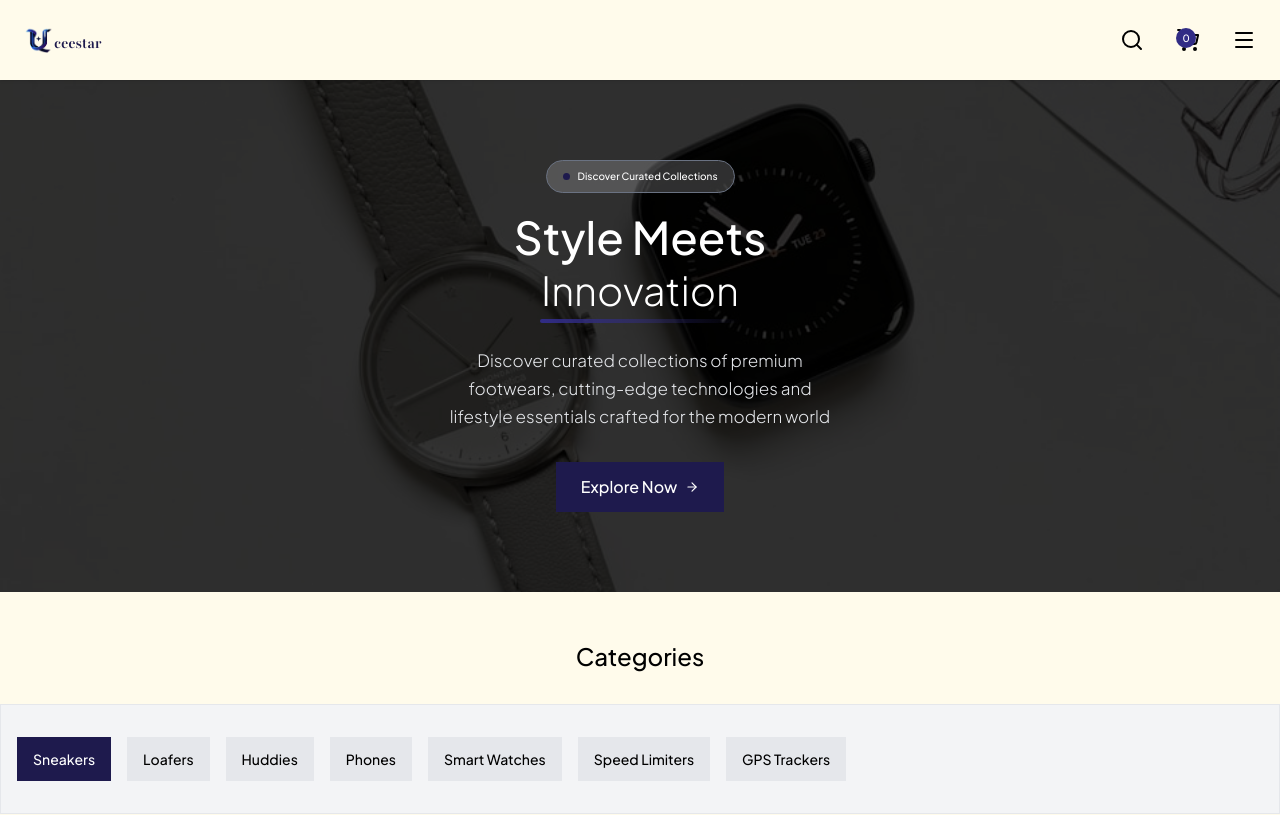
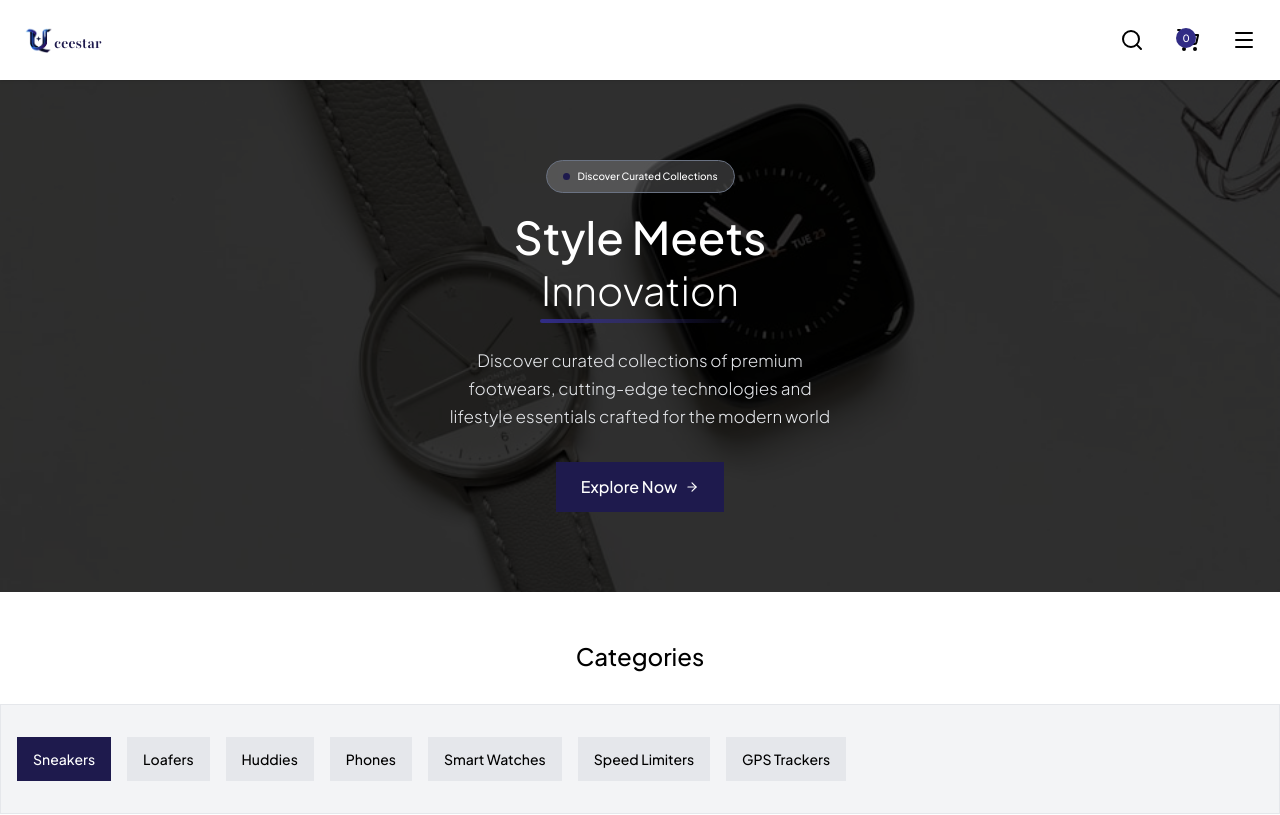
Before and after one commit to Habeebamoo/uceestar, a Next.js app in the folder client/: page / in a window 1280 px wide. Shown: the top 815 px of the page. Built offline with nearby package versions, Linux system fonts and the light colour scheme.

Commit message:
removed cream color

```diff
--- a/client/app/cart/page.tsx
+++ b/client/app/cart/page.tsx
@@ -29,7 +29,7 @@ const Cart = () => {
   const itemsAmount = getCartItemsQuantity();
 
   return (
-    <main className="pt-26 bg-amber-50 px-4">
+    <main className="pt-26 px-4">
       {/* heading */}
       <div className="font-jsans flex-between">
          <h1 className="text-xl">Shopping Cart</h1>
--- a/client/app/page.tsx
+++ b/client/app/page.tsx
@@ -25,7 +25,7 @@ const Home = () => {
   const filteredProducts = storeProducts.filter((prod) => prod.category === category)
 
   return (
-    <main className="bg-amber-50">
+    <main className="">
       {/* Hero Section */}
       <section className="mt-20 hero-section">
         <div className="bg-black/80 py-20 flex-center flex-col">
--- a/client/app/products/[slug]/page.tsx
+++ b/client/app/products/[slug]/page.tsx
@@ -39,7 +39,7 @@ const Page = () => {
   }
 
   return (
-    <main className="pt-22 bg-amber-50 px-4">
+    <main className="pt-22 px-4">
       <Toaster position="top-center" />
       <div className="h-60 bg-gray-100">
         {/* image */}
--- a/client/components/Header.tsx
+++ b/client/components/Header.tsx
@@ -31,7 +31,7 @@ const Header = () => {
   const itemsAmount = getCartItemsQuantity();
 
   return (
-    <header className="fixed top-0 left-0 right-0 bg-amber-50 shadow">
+    <header className="fixed top-0 left-0 right-0 shadow">
       <nav className="p-6 flex-between">
         {/* logo */}
         <div
```
